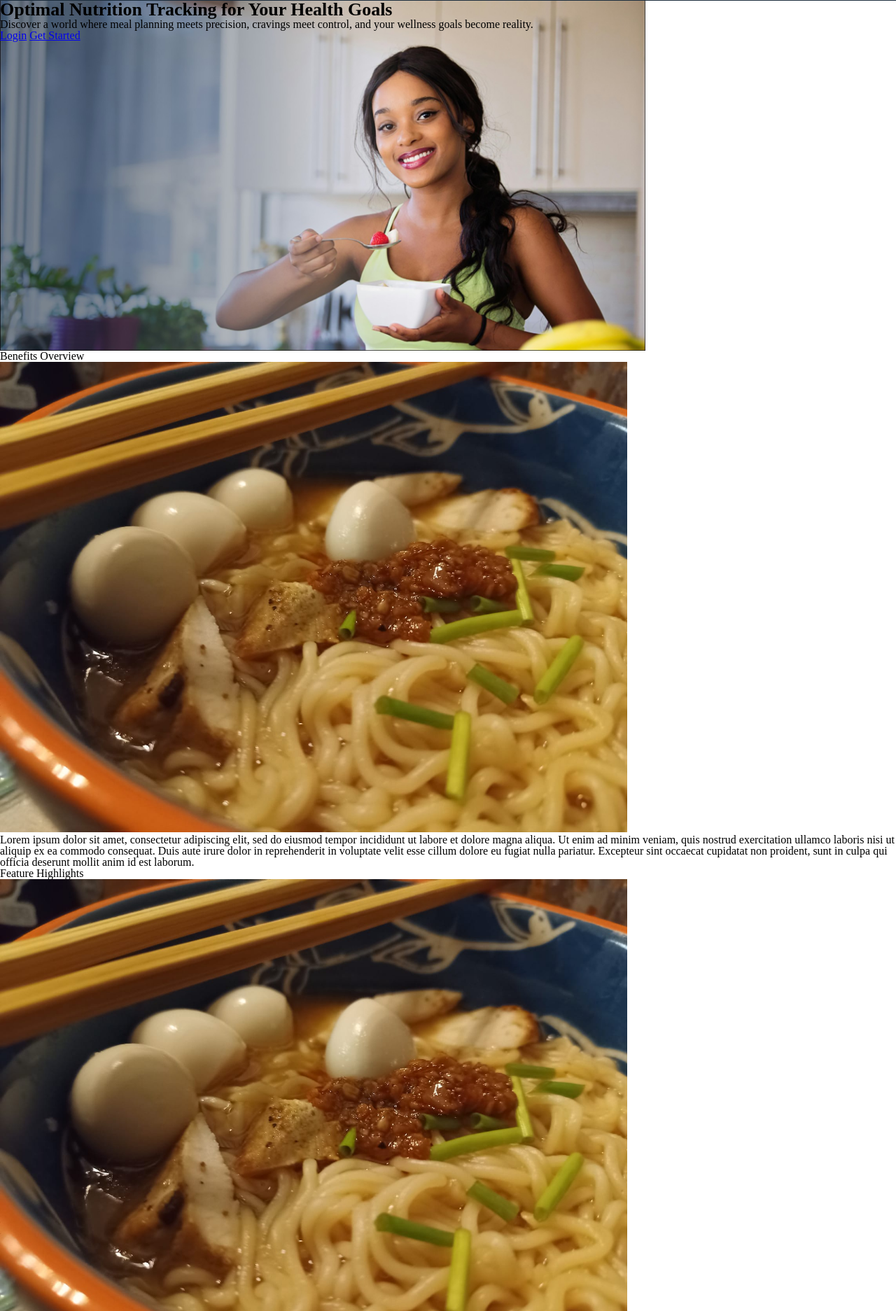
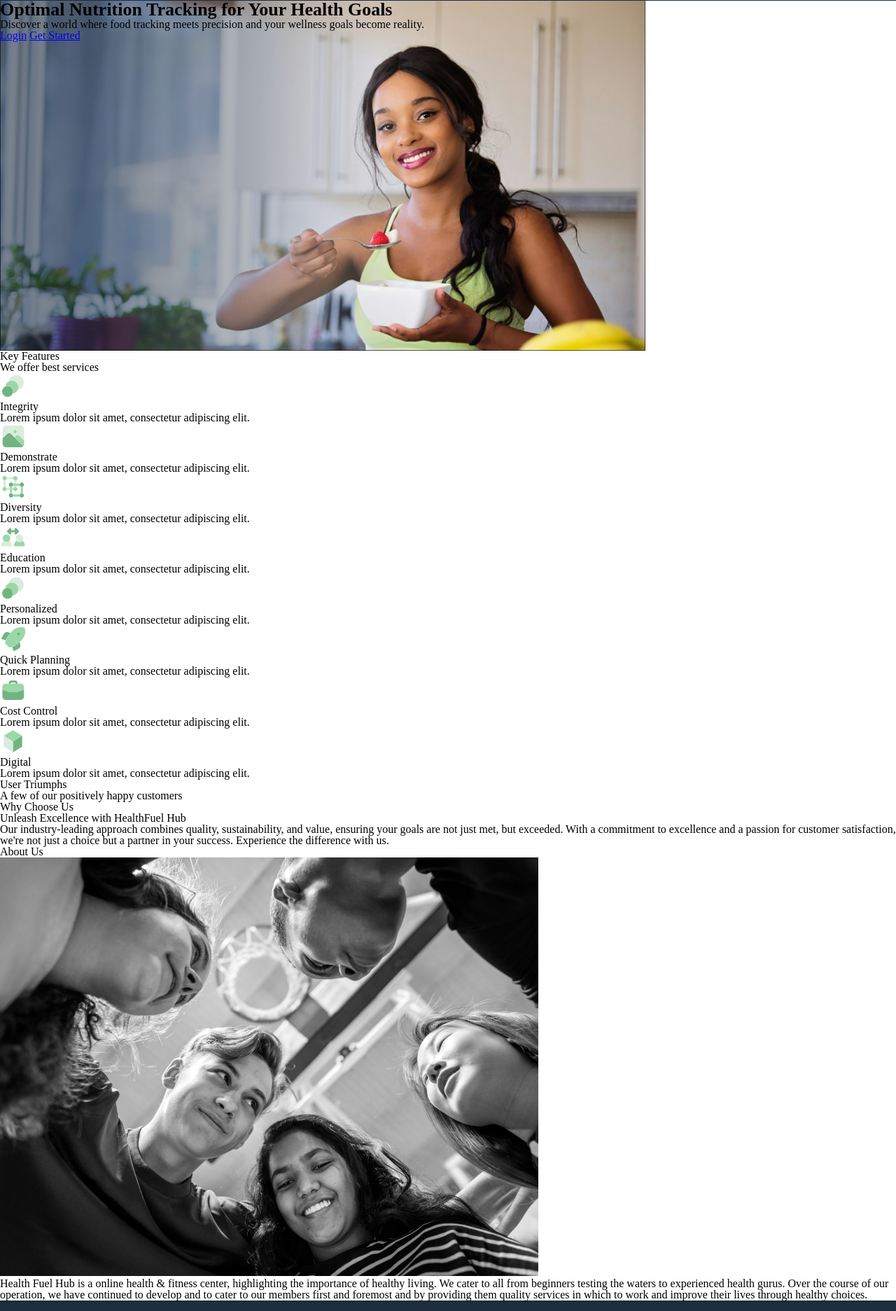
Before and after one commit to RoboRaccoon/HealthFit-Hub, a Django app: page / in a window 1280 px wide. Shown: the part 47-1920 px from the top of the page at 70% size. Run offline with Django 5.2, Linux system fonts and the light colour scheme.

Commit message:
Updating HTML and adding services icons

```diff
--- a/HFH_project/HFH_app/templates/home_page/index.html
+++ b/HFH_project/HFH_app/templates/home_page/index.html
@@ -26,13 +26,13 @@
 
 
     <div class="welcome-sect">
-        <h1>Optimal Nutrition Tracking for Your Health Goals</h1>
+        <h1>Optimal <span>Nutrition Tracking</span> for Your Health Goals</h1>
         <div class= "Home-Bg-image">
         <!--       BG IMG -->
         </div>
         <div>
             <p>
-                Discover a world where meal planning meets precision, cravings meet control, and your wellness goals become reality.
+                Discover a world where food tracking meets precision and your wellness goals become reality.
             </p>
         </div>
         <div>
@@ -44,39 +44,53 @@
     </div>
 
     <div class="key-features">
-        <h2>Benefits Overview</h2>
-        <div>
-            <img src="/static/images/placeholder_image.jpg" alt="place holder image">
-            <p>Lorem ipsum dolor sit amet, consectetur adipiscing elit, sed do eiusmod tempor incididunt ut labore et dolore magna aliqua. Ut enim ad minim veniam, quis nostrud exercitation ullamco laboris nisi ut aliquip ex ea commodo consequat. Duis aute irure dolor in reprehenderit in voluptate velit esse cillum dolore eu fugiat nulla pariatur. Excepteur sint occaecat cupidatat non proident, sunt in culpa qui officia deserunt mollit anim id est laborum.</p>
+        <h3>Key Features</h3>
+        <h2>We offer best services</h2>
+        <div class="services grid">
+            <div class="service">
+                <img src="/static/images/services/Integrity.svg" alt="integrity">
+                <h5>Integrity</h5>
+                <p>Lorem ipsum dolor sit amet, consectetur adipiscing elit.</p>
+            </div>
+           <div class="service">
+                <img src="/static/images/services/Demonstrate.svg" alt="demonstrate">
+                <h5>Demonstrate</h5>
+                <p>Lorem ipsum dolor sit amet, consectetur adipiscing elit.</p>
+            </div>
+            <div class="service">
+                <img src="/static/images/services/Diversity.svg" alt="diversity">
+                <h5>Diversity</h5>
+                <p>Lorem ipsum dolor sit amet, consectetur adipiscing elit.</p>
+            </div>
+            <div class="service">
+                <img src="/static/images/services/Education.svg" alt="education">
+                <h5>Education</h5>
+                <p>Lorem ipsum dolor sit amet, consectetur adipiscing elit.</p>
+            </div>
+            <div class="service">
+                <img src="/static/images/services/Personalized.svg" alt="personalized">
+                <h5>Personalized</h5>
+                <p>Lorem ipsum dolor sit amet, consectetur adipiscing elit.</p>
+            </div>
+            <div class="service">
+                <img src="/static/images/services/Quick Planning.svg" alt="quick-planning">
+                <h5>Quick Planning</h5>
+                <p>Lorem ipsum dolor sit amet, consectetur adipiscing elit.</p>
+            </div>
+            <div class="service">
+                <img src="/static/images/services/Cost Control.svg" alt="costcontrol">
+                <h5>Cost Control</h5>
+                <p>Lorem ipsum dolor sit amet, consectetur adipiscing elit.</p>
+            </div>
+            <div class="service">
+                <img src="/static/images/services/Digital.svg" alt="D\digital">
+                <h5>Digital</h5>
+                <p>Lorem ipsum dolor sit amet, consectetur adipiscing elit.</p>
+            </div>
         </div>
     </div>
 
-    <div class="feature-highlights">
-        <h2>Feature Highlights</h2>
-      <div>
-            <div>
-                <img src="/static/images/placeholder_image.jpg" alt="place holder image">
-                <p>Lorem ipsum dolor sit amet, consectetur adipiscing elit, sed do eiusmod tempor .</p>
-            </div>
-            <div>
-                <img src="/static/images/placeholder_image.jpg" alt="place holder image">
-                <p>Lorem ipsum dolor sit amet, consectetur adipiscing elit, sed do eiusmod tempor .</p>
-            </div>
-            <div>
-                <img src="/static/images/placeholder_image.jpg" alt="place holder image">
-                <p>Lorem ipsum dolor sit amet, consectetur adipiscing elit, sed do eiusmod tempor .</p>
-            </div>
-            <div>
-                <img src="/static/images/placeholder_image.jpg" alt="place holder image">
-                <p>Lorem ipsum dolor sit amet, consectetur adipiscing elit, sed do eiusmod tempor .</p>
-            </div>
-            <div>
-                <img src="/static/images/placeholder_image.jpg" alt="place holder image">
-                <p>Lorem ipsum dolor sit amet, consectetur adipiscing elit, sed do eiusmod tempor .</p>
-            </div>
 
-        </div>
-    </div>
 
     <div class="user-triumphs">
         <h2>User Triumphs</h2>
@@ -86,11 +100,18 @@
         </div>
     </div>
 
+    <div class="why-choose-us">
+        <h3>Why Choose Us</h3>
+        <h2>Unleash Excellence with HealthFuel Hub</h2>
+        <p>Our industry-leading approach combines quality, sustainability, and value, ensuring your goals are not just met, but exceeded. With a commitment to excellence and a passion for customer satisfaction, we're not just a choice but a partner in your success. Experience the difference with us.</p>
+    </div>
+
      <div class="meet-our-team">
-        <h2>Meet Our Team</h2>
+        <h2>About Us</h2>
         <div>
             <img src="/static/images/meet-our-team.jpg" alt="place holder image">
             <p>Health Fuel Hub is a online health & fitness center, highlighting the importance of healthy living. We cater to all from beginners testing the waters to experienced health gurus. Over the course of  our operation, we have continued to develop and to cater to our members first and foremost and by providing them quality services in which to work and improve their lives through healthy choices. </p>
+
         </div>
     </div>
 
```
Also changed, not shown: HFH_project/HFH_app/static/images/services/Cost Control.svg (added), HFH_project/HFH_app/static/images/services/Demonstrate.svg (added), HFH_project/HFH_app/static/images/services/Digital.svg (added), HFH_project/HFH_app/static/images/services/Diversity.svg (added), HFH_project/HFH_app/static/images/services/Education.svg (added), HFH_project/HFH_app/static/images/services/Integrity.svg (added), HFH_project/HFH_app/static/images/services/Personalized.svg (added), HFH_project/HFH_app/static/images/services/Quick Planning.svg (added).
